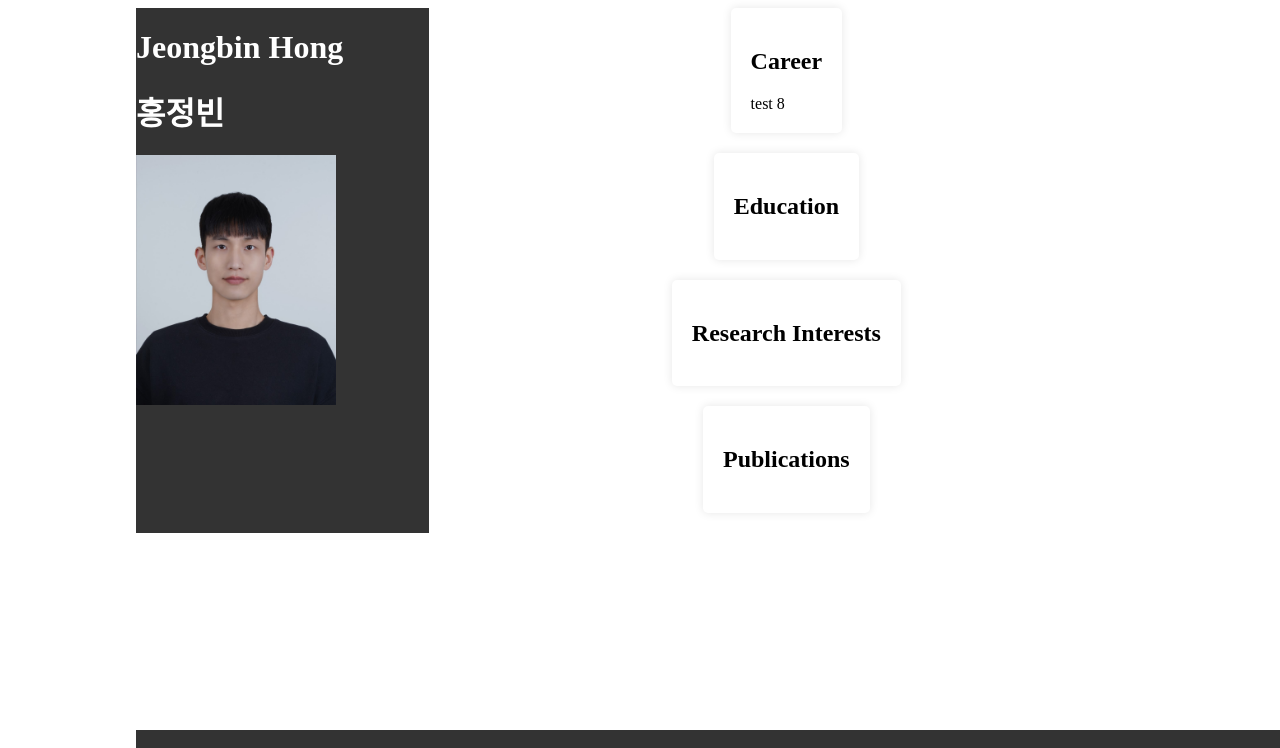
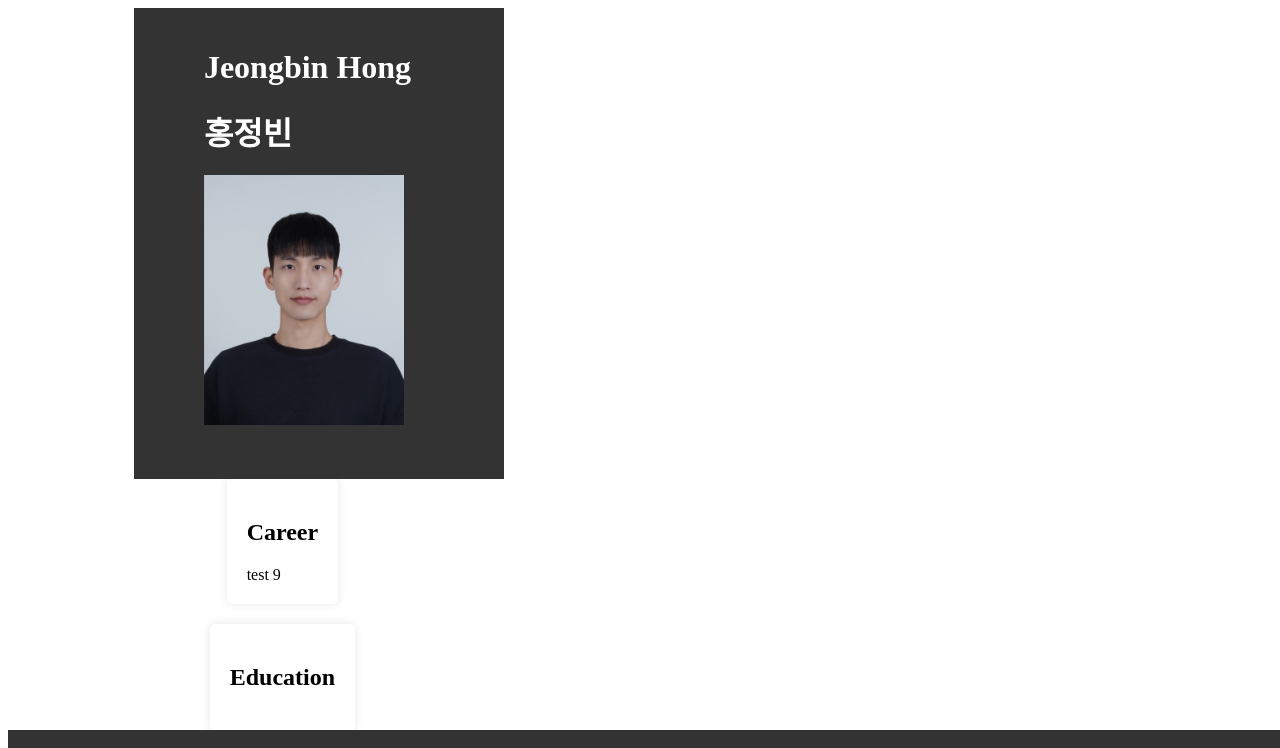
Before and after one commit to Jeong-Bin/Jeong-Bin.github.io, a plain HTML site: page index.html in a window 1280 px wide. Shown: the top 748 px of the page. Drawn offline with Linux system fonts and the light colour scheme.

Commit message:
index.html create

```diff
--- a/index.html
+++ b/index.html
@@ -8,7 +8,7 @@
     <title>Career | Jeongbin Hong | 홍정빈</title>
 </head>
 <body>
-
+    <div class="main_box">
         <header>
             <div class="profile">
                 <h1>Jeongbin Hong</h1>
@@ -20,7 +20,7 @@
         <right_box>
             <section id="career" class="section_box">
                 <h2>Career</h2>
-            test 8
+                test 9
             </section>
 
             <section id="education" class="section_box">
@@ -38,6 +38,8 @@
                 <!-- Add your publications here -->
             </section>
         </right_box>
+    </div>
+
 
 
     <footer>
--- a/style.css
+++ b/style.css
@@ -1,6 +1,9 @@
 body {
     display: flex;
     justify-content: space-between;
+}
+
+.main_box {
     padding-left: 10%;
     padding-right: 10%;
 }
@@ -9,16 +12,18 @@ header {
     background-color: #333;
     color: #fff;
     text-align: left;
-    padding: 20px, 15%;
+    padding: 20px;
     display: flex;
     flex-direction: column; /* 세로로 정렬 */
-    align-items: left;
+    /* align-items: left; */
     /* margin-left: 10%; */
     width: 330px;
 }
 
 .profile {
     text-align: left;
+    padding-left: 15%;
+    padding-right: 15%;
     margin-bottom: 20px;
 }
 
```
Lines whose indentation alone changed are shown as unchanged.
